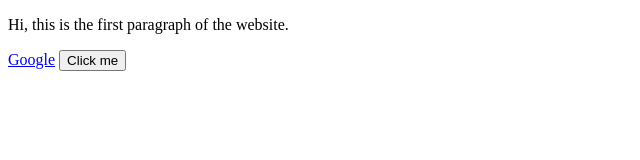
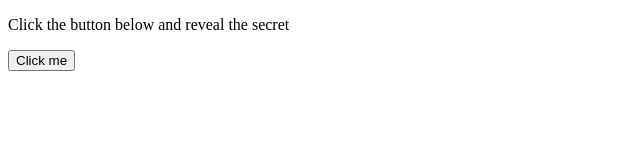
Before and after one commit to ajiteshdas/testWebsite, a plain HTML site: page index.html in a window 1280 px wide. Shown: the whole page, without its empty margins (0-640 px from the left). Drawn offline with Linux system fonts and the light colour scheme.

Commit message:
Update index.html

```diff
--- a/index.html
+++ b/index.html
@@ -7,8 +7,7 @@
     <title>Document</title>
 </head>
 <body>
-    <p>Hi, this is the first paragraph of the website.</p>
-    <a href="https://google.com">Google</a>
+    <p>Click the button below and reveal the secret</p>
     <button onclick="getElementById('demo').innerHTML = 'I love you'">Click me</button>
     <p id="demo"></p>
 </body>
```
